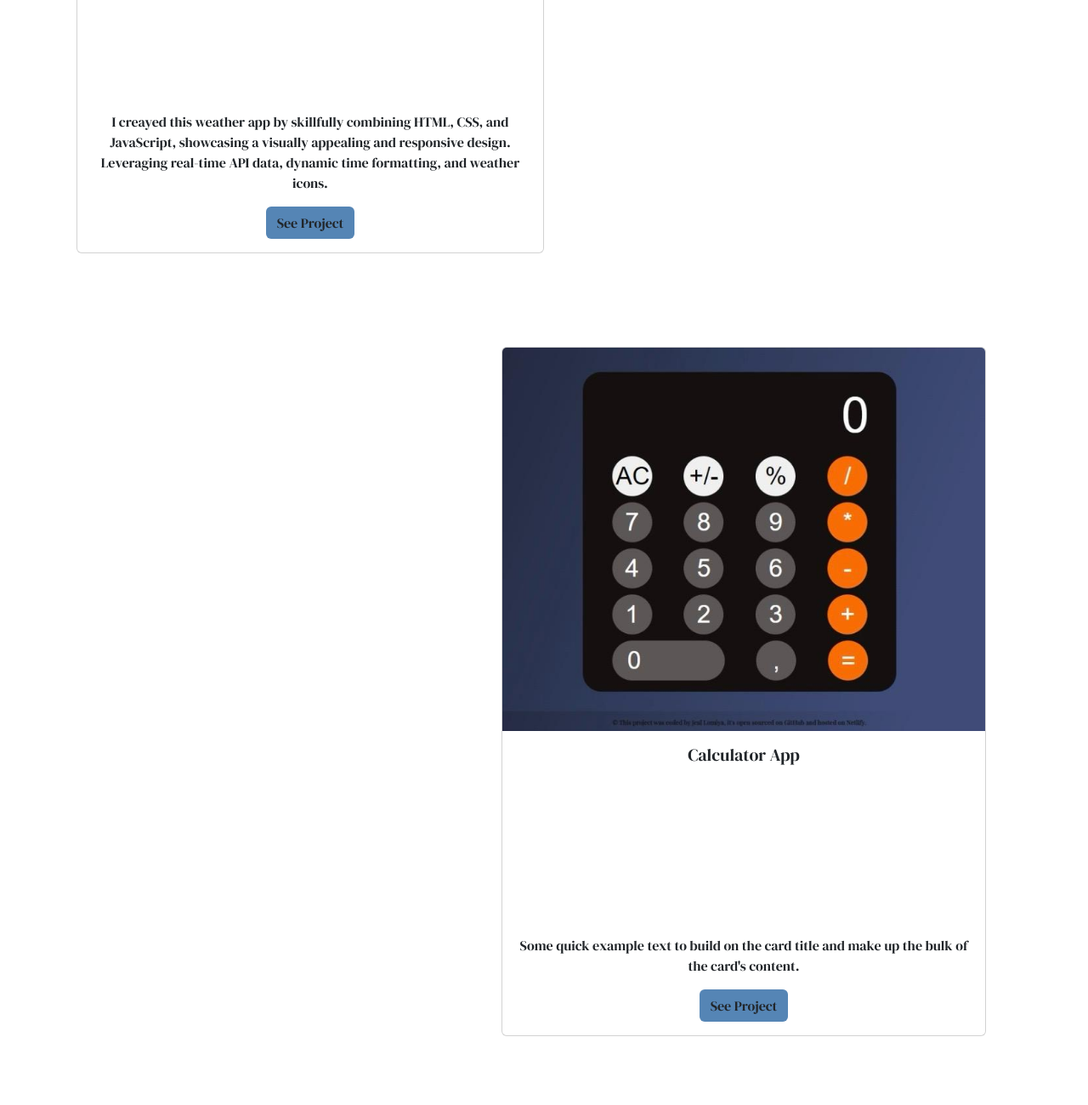
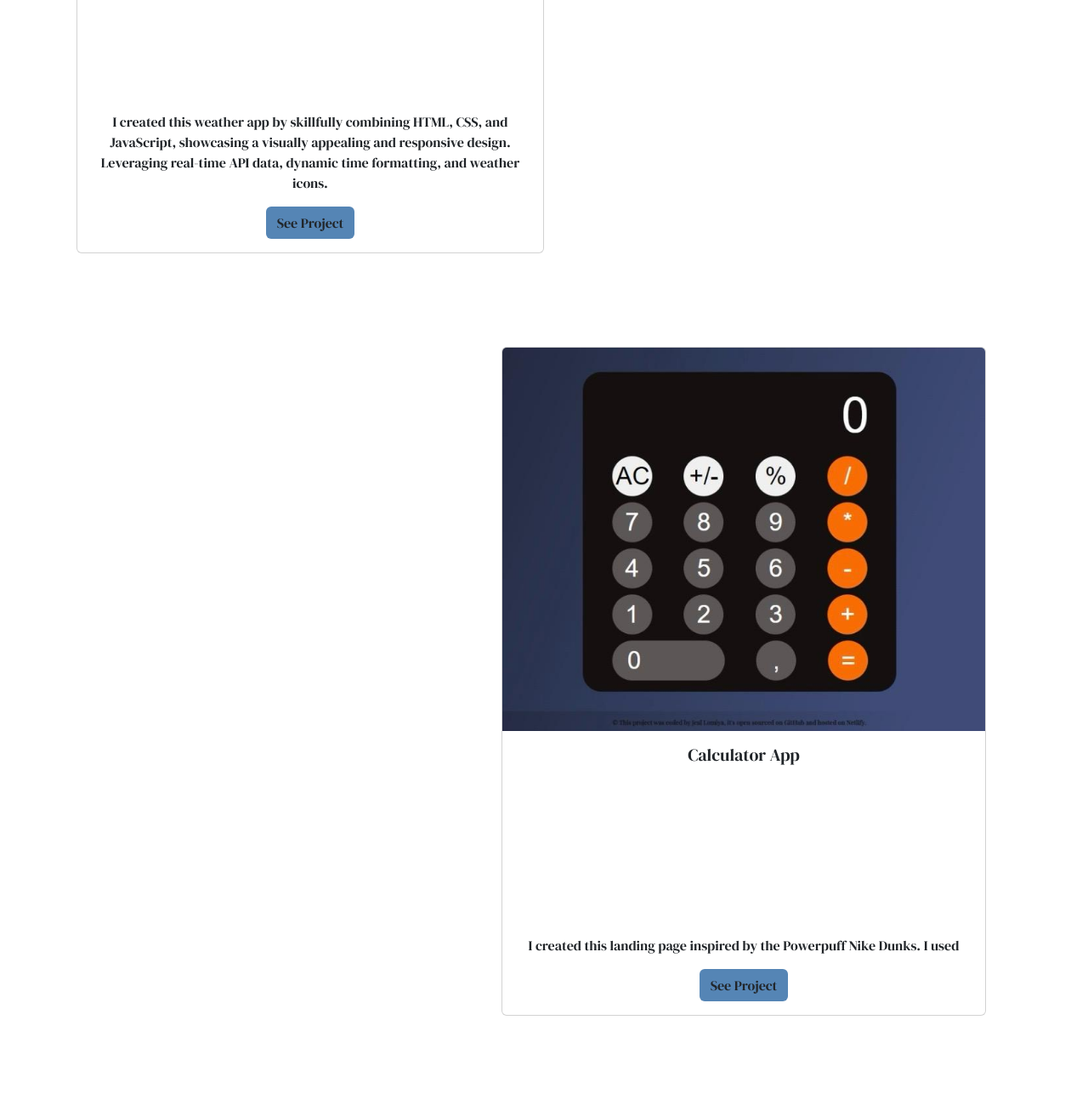
Before and after one commit to jaellomiya/Codsoft_Jeals-Portfolio, a plain HTML site: page index.html in a window 1280 px wide. Shown: the part 2240-3540 px from the top of the page at 85% size. Drawn offline with nearby package versions, Linux system fonts and the light colour scheme.

Commit message:
Updated index.html

```diff
--- a/index.html
+++ b/index.html
@@ -69,7 +69,7 @@
   <img src="images/heavenly-sky.jpg" class="card-img-top" alt="...">
   <div class="card-body">
     <h5 class="card-title">Heavenly Sky App</h5>
-    <p class="card-text"> I creayed this weather app by skillfully combining HTML, CSS, and JavaScript, showcasing a visually appealing and responsive design. Leveraging real-time API data, dynamic time formatting, and weather icons.</p>
+    <p class="card-text"> I created this weather app by skillfully combining HTML, CSS, and JavaScript, showcasing a visually appealing and responsive design. Leveraging real-time API data, dynamic time formatting, and weather icons.</p>
     <a href="#" class="btn ">See Project</a>
   </div>
 </div>
@@ -78,7 +78,7 @@
   <img src="images/calculator-app.jpg" class="card-img-top" alt="...">
   <div class="card-body">
     <h5 class="card-title">Calculator App</h5>
-    <p class="card-text">Some quick example text to build on the card title and make up the bulk of the card's content.</p>
+    <p class="card-text">I created this landing page inspired by the Powerpuff Nike Dunks. I used </p>
     <a href="#" class="btn">See Project</a>
   </div>
 </div>
```
